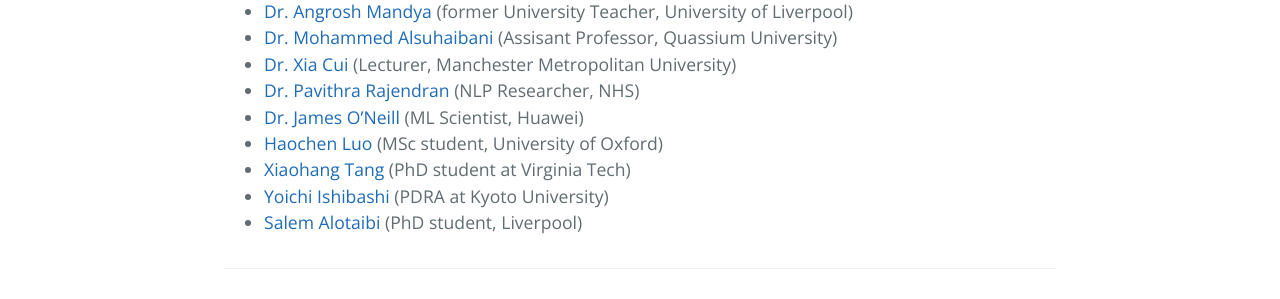
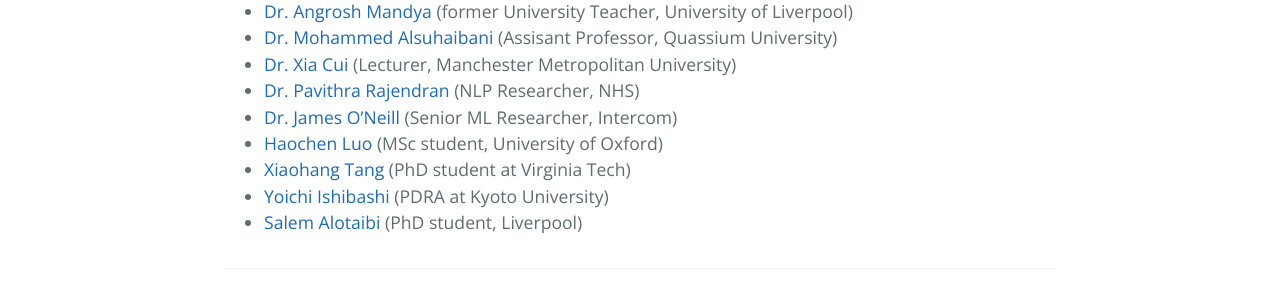
Before and after one commit to LivNLP/livnlp.github.io, a Jekyll site: the page built from index.md, in a window 1280 px wide. Shown: the part 1020-1319 px from the top of the page. Built offline with Jekyll 4.4.1, drawn with Linux system fonts in a browser that asks for light colours.

Commit message:
Update index.md

```diff
--- a/index.md
+++ b/index.md
@@ -24,7 +24,7 @@
 - [Dr. Mohammed Alsuhaibani](https://www.linkedin.com/in/suhibani/?originalSubdomain=sa) (Assisant Professor, Quassium University)
 - [Dr. Xia Cui](https://www.linkedin.com/in/xia-cui/) (Lecturer, Manchester Metropolitan University)
 - [Dr. Pavithra Rajendran](https://www.linkedin.com/in/pavithra-rajendran-ph-d-1094a675/) (NLP Researcher, NHS)
-- [Dr. James O'Neill](https://www.linkedin.com/in/james-o-neill-1923b86b/) (ML Scientist, Huawei)
+- [Dr. James O'Neill](https://www.linkedin.com/in/james-o-neill-1923b86b/) (Senior ML Researcher, Intercom)
 - [Haochen Luo](https://www.linkedin.com/in/haochen-luo-3a1290188/) (MSc student, University of Oxford)
 - [Xiaohang Tang](https://xiaohang-tang.github.io/) (PhD student at Virginia Tech)
 - [Yoichi Ishibashi](https://yoichi1484.github.io/) (PDRA at Kyoto University)
```
